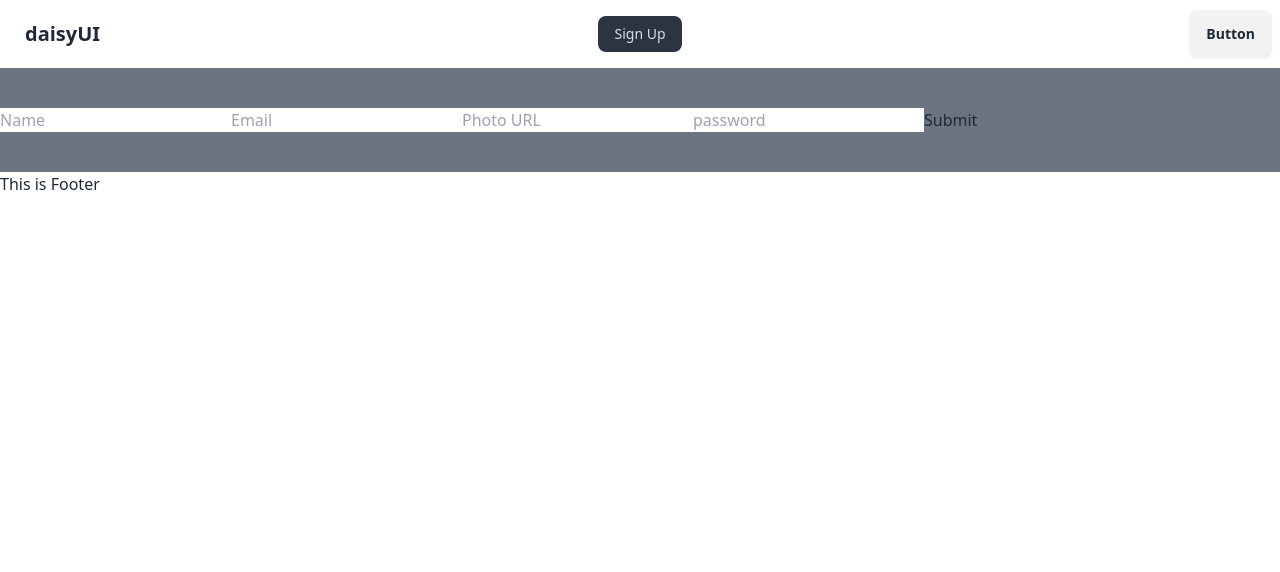
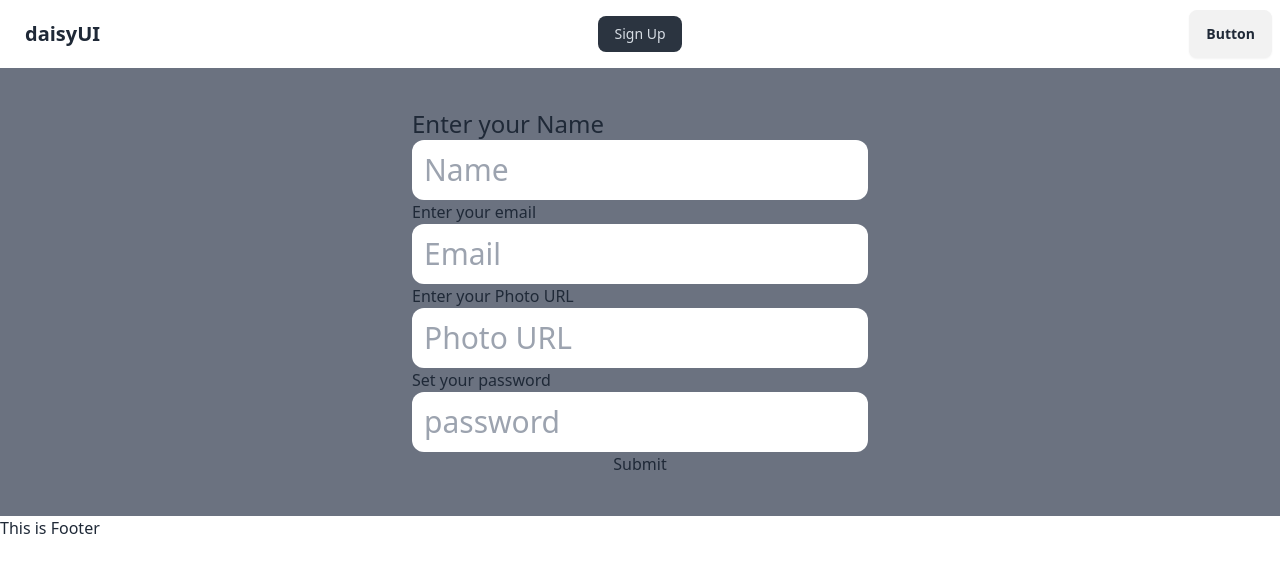
Before and after one commit to showrov4g/orchid, a React (Vite) app: page /signup in a window 1280 px wide. Shown: the top 572 px of the page. Built offline with nearby package versions, Linux system fonts and the light colour scheme.

Commit message:
Firebase Configuration file setup

```diff
--- a/package.json
+++ b/package.json
@@ -10,6 +10,7 @@
     "preview": "vite preview"
   },
   "dependencies": {
+    "firebase": "^11.0.2",
     "localforage": "^1.10.0",
     "match-sorter": "^8.0.0",
     "react": "^18.3.1",
--- /dev/null
+++ b/src/Firebale/Firebase.init.js
@@ -0,0 +1,23 @@
+// Import the functions you need from the SDKs you need
+import { initializeApp } from "firebase/app";
+import { getAnalytics } from "firebase/analytics";
+import { getAuth } from "firebase/auth";
+// TODO: Add SDKs for Firebase products that you want to use
+// https://firebase.google.com/docs/web/setup#available-libraries
+
+// Your web app's Firebase configuration
+// For Firebase JS SDK v7.20.0 and later, measurementId is optional
+const firebaseConfig = {
+  apiKey: "AIzaSyCLYZtCTck_JicMuJA2NxYJ_prXTOb4b1w",
+  authDomain: "assaignment10.firebaseapp.com",
+  projectId: "assaignment10",
+  storageBucket: "assaignment10.firebasestorage.app",
+  messagingSenderId: "837506960911",
+  appId: "1:837506960911:web:67c3978370e8ee676e9d7a",
+  measurementId: "G-RVH0P21DTL"
+};
+
+// Initialize Firebase
+const app = initializeApp(firebaseConfig);
+const analytics = getAnalytics(app);
+export const auth = getAuth(app);
--- a/src/Pages/Signup.jsx
+++ b/src/Pages/Signup.jsx
@@ -7,44 +7,55 @@ const Signup = () => {
     handleSubmit,
     formState: { errors },
   } = useForm();
-  const onSubmit = (data) => console.log(data);
-  console.log(errors);
+  const onSubmit = (data) => console.log(data.name, data.password);
 
   return (
-    <div className="py-10 bg-gray-500 ">
-      <form onSubmit={handleSubmit(onSubmit)}>
+    <div className="py-10 bg-gray-500 flex justify-center items-center">
+      <form onSubmit={handleSubmit(onSubmit)} className="flex flex-col">
+        <label htmlFor="name" className="text-2xl !text-start">Enter your Name</label>
         <input
+        className="text-3xl p-3 rounded-xl"
           type="text"
           placeholder="Name"
           {...register("name", { required: true })}
           aria-invalid={errors.name ? "true" : "false"}
         />{
-            errors.name?.type === 'required' && toast("Name must enter")
+            errors.name?.type === 'required' && <p role="alert">First name is required</p>
         }
+        <label htmlFor="email">Enter your email</label>
         <input
+        className="text-3xl p-3 rounded-xl"
           type="email"
           placeholder="Email"
           {...register("email", { required: true })}
-          aria-invalid={errors.name ? "true" : "false"}
+          aria-invalid={errors.email ? "true" : "false"}
         />
         {
-            errors.email?.type === 'required' && toast("Name must enter")
+            errors.email?.type === 'required' && <p role="alert">First name is required</p>
         }
+        <label htmlFor="Photo url">Enter your Photo URL</label>
         <input
+        className="text-3xl p-3 rounded-xl"
           type="url"
           placeholder="Photo URL"
-          {...register("Photo URL", { required: true })}
+          {...register("PhotoURL", { required: true })}
         />
+        <label htmlFor="password">Set your password</label>
         <input
+        className="text-3xl p-3 rounded-xl"
           type="password"
           placeholder="password"
           {...register("password", {
             max: 10,
             min: 6,
             pattern:
-              /^(?=.*[a-z])(?=.*[A-Z])(?=.*\d)(?=.*[@$!%*?&])[A-Za-z\d@$!%*?&]{8,}$/,
+              /^(?=.*[a-z])(?=.*[A-Z]).{6,}$/,
           })}
+          aria-invalid={errors.password ? "true" : "false"}
         />
+                {
+            errors.password?.type === 'required' && <p role="alert">First name is required</p>
+        }
 
         <input type="submit" />
       </form>
```
Also changed, not shown: 1 other file (tests, documents, lock files or other folders).
